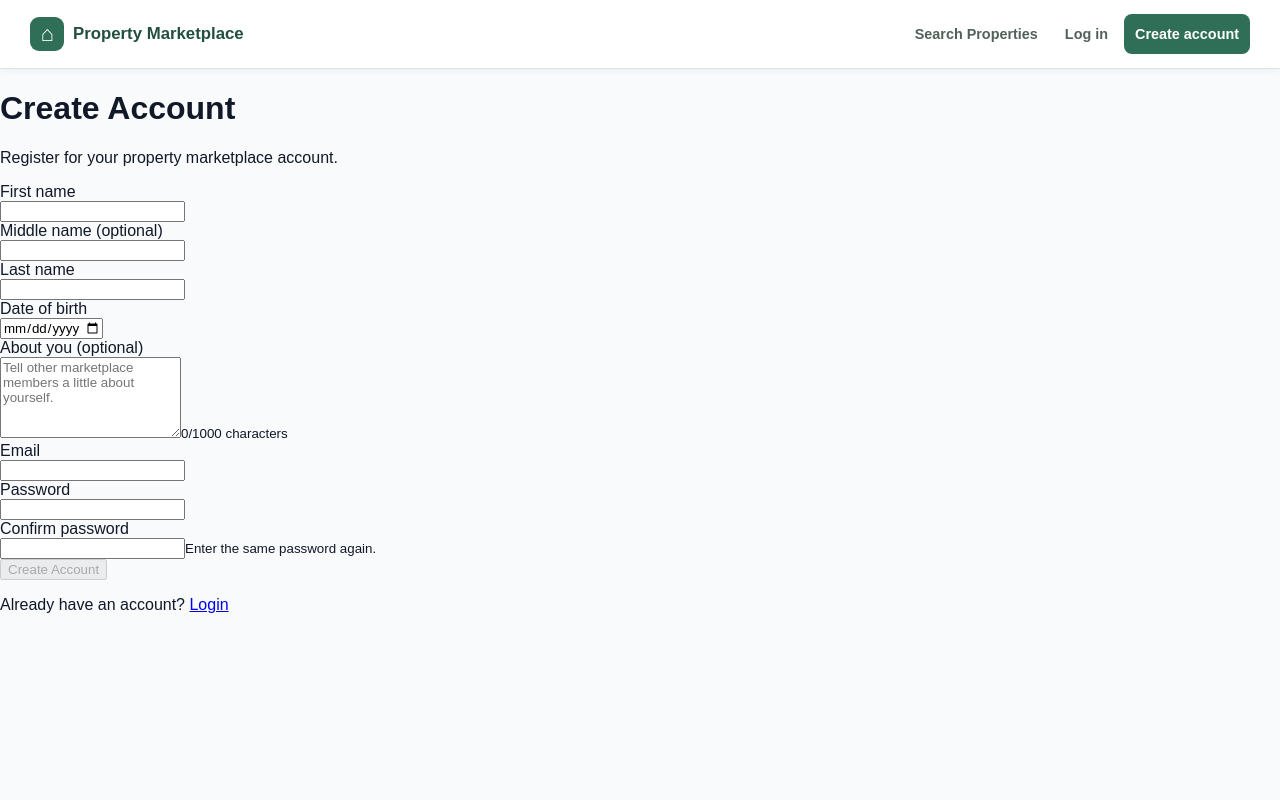
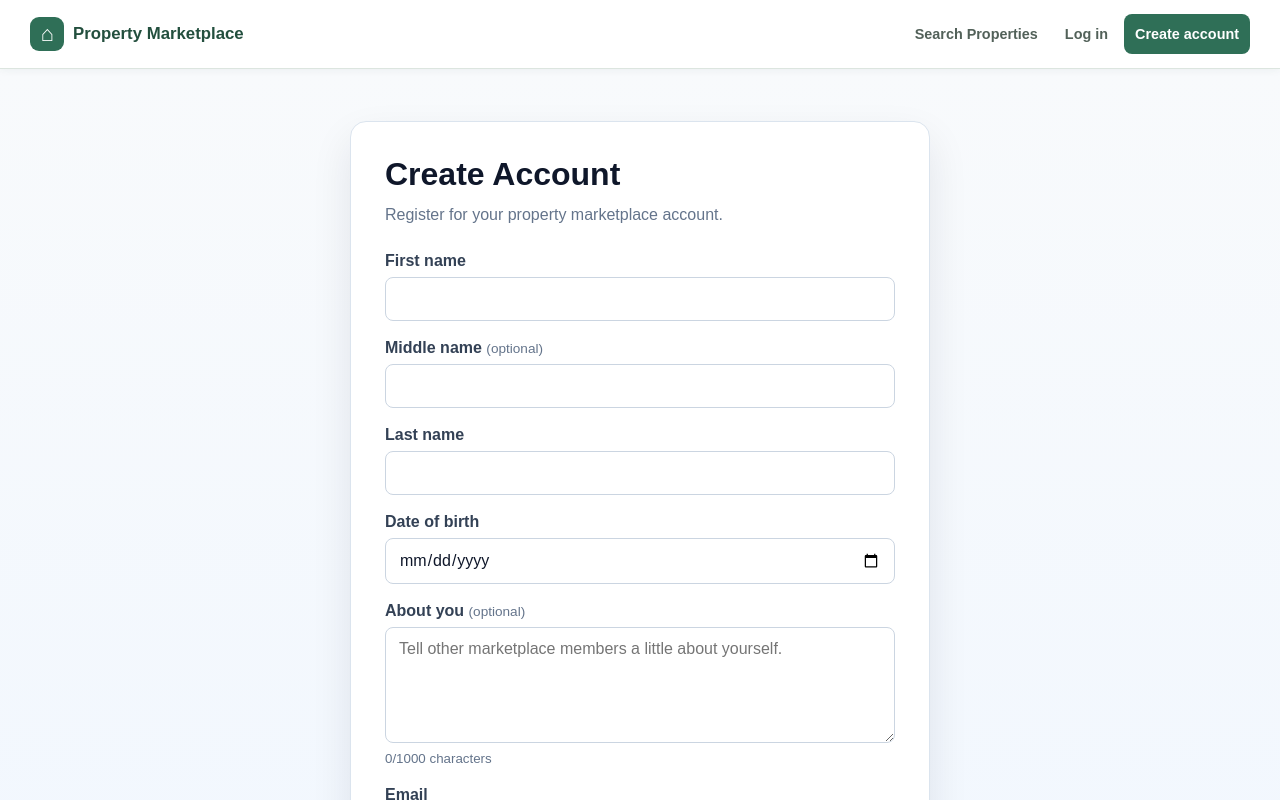
Before and after one commit to juniordelorbe75-rgb/property-marketplace, a React app in the folder frontend/: page /register in a window 1280 px wide. Shown: the top 800 px of the page. Built offline with nearby package versions, Linux system fonts and the light colour scheme; the HTML template or start-up script is replaced by a standard one.

Commit message:
Polish-authentication-pages

```diff
--- /dev/null
+++ b/frontend/src/pages/auth.css
@@ -0,0 +1,53 @@
+.auth-page {
+  min-height: calc(100vh - 70px);
+  display: grid;
+  place-items: start center;
+  padding: 52px 20px;
+  background: linear-gradient(180deg, #f8fafc 0%, #eff6ff 100%);
+}
+
+.auth-card {
+  width: min(100%, 480px);
+  padding: 34px;
+  border: 1px solid #dbe4ee;
+  border-radius: 16px;
+  background: white;
+  box-shadow: 0 18px 42px rgba(15, 23, 42, 0.09);
+}
+
+.auth-card-wide { width: min(100%, 580px); }
+
+.auth-card h1 { margin: 0 0 10px; color: #0f172a; font-size: 2rem; }
+.auth-intro { margin: 0 0 24px; color: #64748b; line-height: 1.55; }
+.auth-return-note { margin: -12px 0 20px; color: #0f766e; font-size: 0.92rem; }
+.auth-form { display: grid; gap: 18px; }
+.auth-field { display: grid; gap: 7px; }
+.auth-field label { color: #334155; font-weight: 700; }
+.auth-field label span { color: #64748b; font-size: 0.85rem; font-weight: 500; }
+.auth-field input,
+.auth-field textarea {
+  width: 100%;
+  padding: 12px 13px;
+  border: 1px solid #cbd5e1;
+  border-radius: 8px;
+  background: white;
+  color: #0f172a;
+  font: inherit;
+}
+.auth-field input:focus,
+.auth-field textarea:focus { outline: 3px solid rgba(37, 99, 235, 0.14); border-color: #2563eb; }
+.auth-field small { color: #64748b; line-height: 1.4; }
+.auth-field [aria-invalid="true"] { border-color: #dc2626; }
+.auth-field [aria-invalid="true"] + small { color: #b91c1c; }
+.auth-error { margin: 0; padding: 11px 13px; border-radius: 8px; background: #fef2f2; color: #b91c1c; }
+.auth-submit { min-height: 46px; border: 0; border-radius: 8px; background: #2563eb; color: white; cursor: pointer; font: inherit; font-weight: 800; }
+.auth-submit:hover:not(:disabled) { background: #1d4ed8; }
+.auth-submit:disabled { cursor: not-allowed; opacity: 0.55; }
+.auth-switch { margin: 24px 0 0; color: #475569; text-align: center; }
+.auth-switch a { color: #1d4ed8; font-weight: 700; }
+.auth-card .social-login { max-width: none; }
+
+@media (max-width: 600px) {
+  .auth-page { place-items: start stretch; padding: 24px 14px; }
+  .auth-card { padding: 24px 20px; }
+}
--- a/frontend/src/pages/login.jsx
+++ b/frontend/src/pages/login.jsx
@@ -6,6 +6,7 @@ import { readApiResponse } from "../utils/apiResponse"
 import { apiFetch } from "../utils/apiFetch"
 import { getSafeReturnPath } from "../utils/authRedirect"
 import { queueLoginWelcome } from "../utils/loginWelcomeSession"
+import "./auth.css"
 
 function Login() {
   const navigate = useNavigate()
@@ -72,10 +73,11 @@ function Login() {
   }
 
   return (
-    <div>
+    <main className="auth-page">
+      <section className="auth-card">
       <h1>Login</h1>
 
-      <p>Login to your account.</p>
+      <p className="auth-intro">Login to your account.</p>
 
       {providers.length > 0 && (
         <section className="social-login" aria-label="Social sign-in options">
@@ -88,14 +90,14 @@ function Login() {
         </section>
       )}
 
-      {returnTo !== "/" && <p>After login, you will return to where you left off.</p>}
+      {returnTo !== "/" && <p className="auth-return-note">After login, you will return to where you left off.</p>}
 
-      <form onSubmit={handleLogin}>
-        <div>
-          <label>Email</label>
-          <br />
+      <form className="auth-form" onSubmit={handleLogin}>
+        <div className="auth-field">
+          <label htmlFor="login-email">Email</label>
 
           <input
+            id="login-email"
             type="email"
             value={email}
             onChange={(event) => setEmail(event.target.value)}
@@ -103,11 +105,11 @@ function Login() {
           />
         </div>
 
-        <div>
-          <label>Password</label>
-          <br />
+        <div className="auth-field">
+          <label htmlFor="login-password">Password</label>
 
           <input
+            id="login-password"
             type="password"
             value={password}
             onChange={(event) => setPassword(event.target.value)}
@@ -115,18 +117,19 @@ function Login() {
           />
         </div>
 
-        {error && <p>{error}</p>}
+        {error && <p className="auth-error" role="alert">{error}</p>}
 
-        <button type="submit" disabled={loading}>
+        <button className="auth-submit" type="submit" disabled={loading}>
           {loading ? "Logging in..." : "Login"}
         </button>
       </form>
 
-      <p>
+      <p className="auth-switch">
         Need an account?{" "}
         <Link to="/register" state={{ returnTo }}>Register</Link>
       </p>
-    </div>
+      </section>
+    </main>
   )
 }
 
--- a/frontend/src/pages/register.jsx
+++ b/frontend/src/pages/register.jsx
@@ -6,6 +6,7 @@ import { readApiResponse } from "../utils/apiResponse"
 import { apiFetch } from "../utils/apiFetch"
 import { getSafeReturnPath } from "../utils/authRedirect"
 import { queueLoginWelcome } from "../utils/loginWelcomeSession"
+import "./auth.css"
 
 function Register() {
   const navigate = useNavigate()
@@ -104,16 +105,16 @@ function Register() {
   }
 
   return (
-    <div>
+    <main className="auth-page">
+      <section className="auth-card auth-card-wide">
       <h1>Create Account</h1>
 
-      <p>Register for your property marketplace account.</p>
+      <p className="auth-intro">Register for your property marketplace account.</p>
 
-      <form onSubmit={handleRegister}>
+      <form className="auth-form" onSubmit={handleRegister}>
 
-        <div>
+        <div className="auth-field">
           <label htmlFor="register-first-name">First name</label>
-          <br />
 
           <input
             type="text"
@@ -128,36 +129,32 @@ function Register() {
           />
         </div>
 
-        <div>
+        <div className="auth-field">
           <label htmlFor="register-middle-name">Middle name <span>(optional)</span></label>
-          <br />
           <input id="register-middle-name" type="text" value={middleName} onChange={(event) => setMiddleName(event.target.value)} autoComplete="additional-name" maxLength={100} />
         </div>
 
-        <div>
+        <div className="auth-field">
           <label htmlFor="register-last-name">Last name</label>
-          <br />
           <input id="register-last-name" type="text" value={lastName} onChange={(event) => setLastName(event.target.value)} autoComplete="family-name" maxLength={100} required />
         </div>
 
-        <div>
+        <div className="auth-field">
           <label htmlFor="register-date-of-birth">Date of birth</label>
-          <br />
           <input id="register-date-of-birth" type="date" value={dateOfBirth} onChange={(event) => setDateOfBirth(event.target.value)} max={new Date().toISOString().slice(0, 10)} autoComplete="bday" required />
         </div>
 
-        <div>
+        <div className="auth-field">
           <label htmlFor="register-bio">About you <span>(optional)</span></label>
-          <br />
           <textarea id="register-bio" value={bio} onChange={(event) => setBio(event.target.value)} maxLength={1000} rows={5} placeholder="Tell other marketplace members a little about yourself." />
           <small>{bio.length}/1000 characters</small>
         </div>
 
-        <div>
-          <label>Email</label>
-          <br />
+        <div className="auth-field">
+          <label htmlFor="register-email">Email</label>
 
           <input
+            id="register-email"
             type="email"
             value={email}
             onChange={(event) =>
@@ -167,11 +164,11 @@ function Register() {
           />
         </div>
 
-        <div>
-          <label>Password</label>
-          <br />
+        <div className="auth-field">
+          <label htmlFor="register-password">Password</label>
 
           <input
+            id="register-password"
             type="password"
             value={password}
             onChange={(event) =>
@@ -181,9 +178,8 @@ function Register() {
           />
         </div>
 
-        <div>
+        <div className="auth-field">
           <label htmlFor="register-confirm-password">Confirm password</label>
-          <br />
 
           <input
             id="register-confirm-password"
@@ -205,10 +201,11 @@ function Register() {
           </small>
         </div>
 
-        {error && <p>{error}</p>}
+        {error && <p className="auth-error" role="alert">{error}</p>}
 
         <button
           type="submit"
+          className="auth-submit"
           disabled={loading || !confirmPassword || password !== confirmPassword}
         >
           {loading
@@ -218,13 +215,14 @@ function Register() {
 
       </form>
 
-      <p>
+      <p className="auth-switch">
         Already have an account?{" "}
         <Link to="/login" state={{ returnTo }}>
           Login
         </Link>
       </p>
-    </div>
+      </section>
+    </main>
   )
 }
 
```
